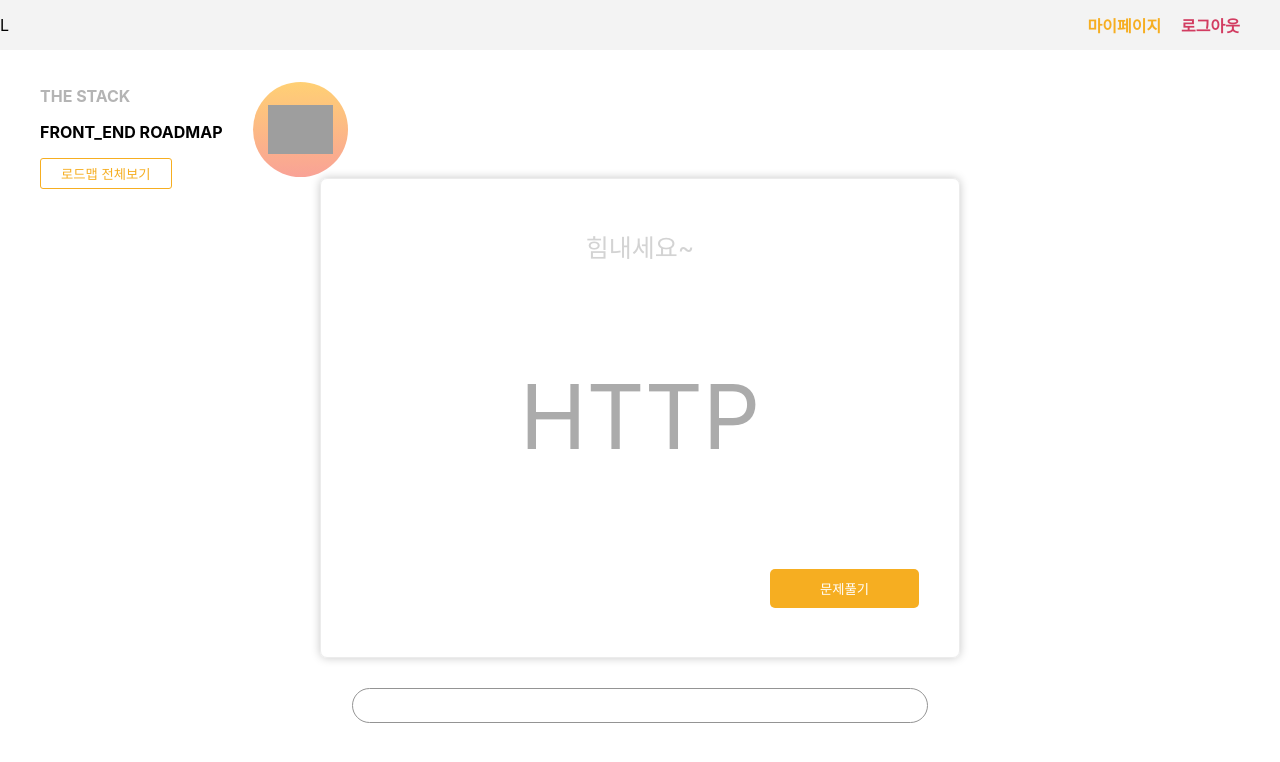
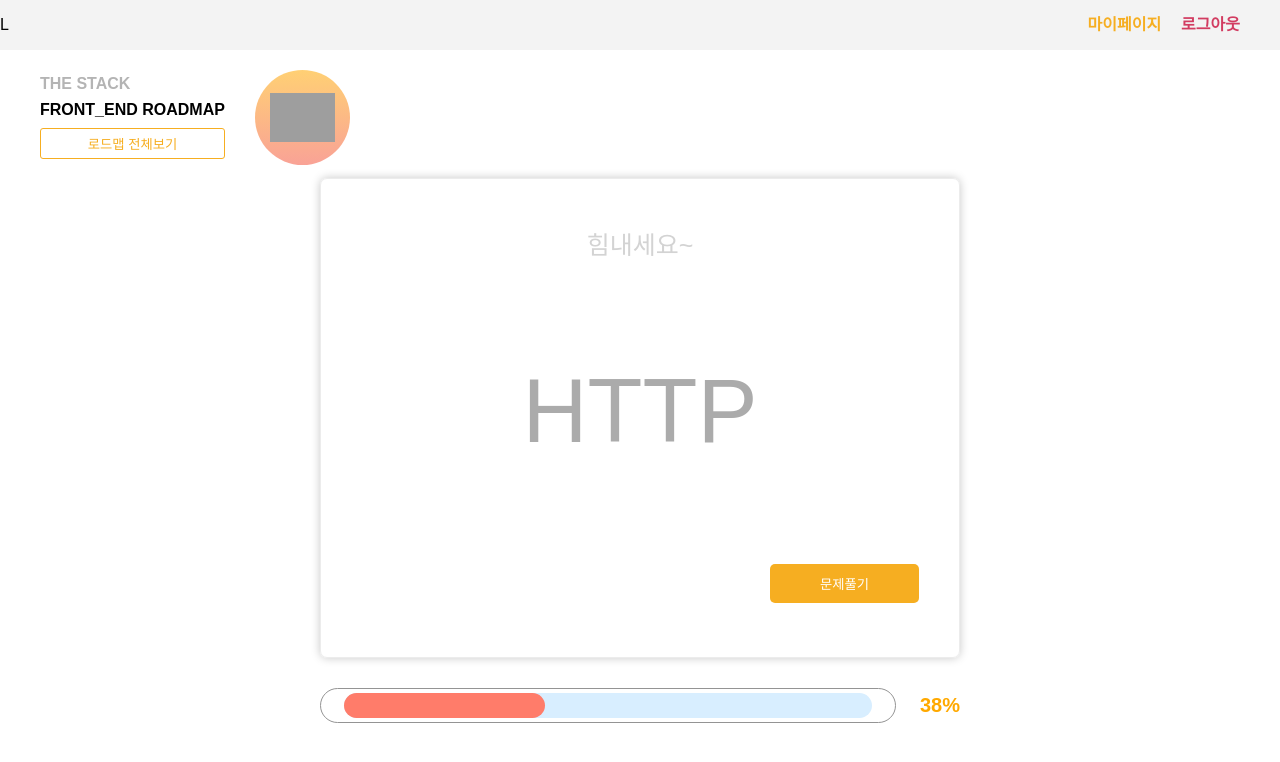
Before and after one commit to dash-map/dashmap-frontend, a Next.js app: page /main in a window 1280 px wide. Shown: the top 762 px of the page. Built offline with nearby package versions, Linux system fonts and the light colour scheme; grey boxes are pictures that could not be loaded.

Commit message:
[UPDATE] status bar

```diff
--- a/pages/main/card/card.tsx
+++ b/pages/main/card/card.tsx
@@ -38,10 +38,6 @@ const Wrapper = styled.div`
     flex-direction: column;
     justify-content: space-around;
 
-    & p{
-        margin: 0;
-    }
-
     .cheer{
         font-size: 25px;
         color: #D3D3D3;
--- a/pages/main/index.tsx
+++ b/pages/main/index.tsx
@@ -4,9 +4,12 @@ import Header from "./header";
 import Order from "./order/order";
 import Card from "./card/card";
 import Status from "./status/status";
+import { GlobalStyle } from "../../styles/globalStyle";
 
 const Main: NextPage = () => {
     return(
+        <>
+            <GlobalStyle />
             <Wrapper>
                 <Header />
                 <div className="main">
@@ -15,6 +18,7 @@ const Main: NextPage = () => {
                     <Status />
                 </div>
             </Wrapper>
+        </>
     )
 }
 
--- a/pages/main/order/order.tsx
+++ b/pages/main/order/order.tsx
@@ -36,6 +36,12 @@ const Wrapper = styled.div`
 
 
     .left{
+        display: flex;
+        flex-direction: column;
+
+        & p{
+            margin-bottom: 10px;
+        }
         .title{
             color: #B4B4B4;
             font-weight: bold;
--- a/pages/main/status/status.tsx
+++ b/pages/main/status/status.tsx
@@ -1,19 +1,65 @@
-import styled from "styled-components"
+import { useState } from "react";
+import styled from "styled-components";
+
+interface Props{
+    progress: number;
+}
 
 const Status = () => {
+
+    const [pro, setPro] = useState<Props>({
+        progress: 38,
+    });
+
     return(
-        <Wrapper>
-
-        </Wrapper>
+        <Container>
+            <Wrapper>
+                <StatusBar>
+                    <div style={{width: `${pro.progress}%`, height: "25px", }} className="progress"></div>
+                </StatusBar>
+            </Wrapper>
+            <p>{pro.progress}%</p>
+        </Container>
     )
 }
 
+const Container = styled.div`
+    width: 50%;
+    display: flex;
+    align-items: center;
+    margin-top: 30px;
+    justify-content: space-between;
+
+    & p{
+        margin: 0;
+        font-size: 20px;
+        color: #FFA900;
+        font-weight: bold;
+    }
+`
+
 const Wrapper = styled.div`
-    width: 45%;
+    width: 90%;
     height: 35px;
     border: 1px solid #949494;
     border-radius: 20px;
-    margin-top: 30px;
+    display: flex;
+    justify-content: center;
+    align-items: center;
 `
 
+const StatusBar = styled.div`
+    width: 92%;
+    height: 25px;
+    background: #D8EEFF;
+    border-radius: 20px;
+
+    .progress{
+        background: #FF7C6A;
+        border-radius: 20px;
+    }
+`
+
+
+
 export default Status;
```
Lines whose indentation alone changed are shown as unchanged.
